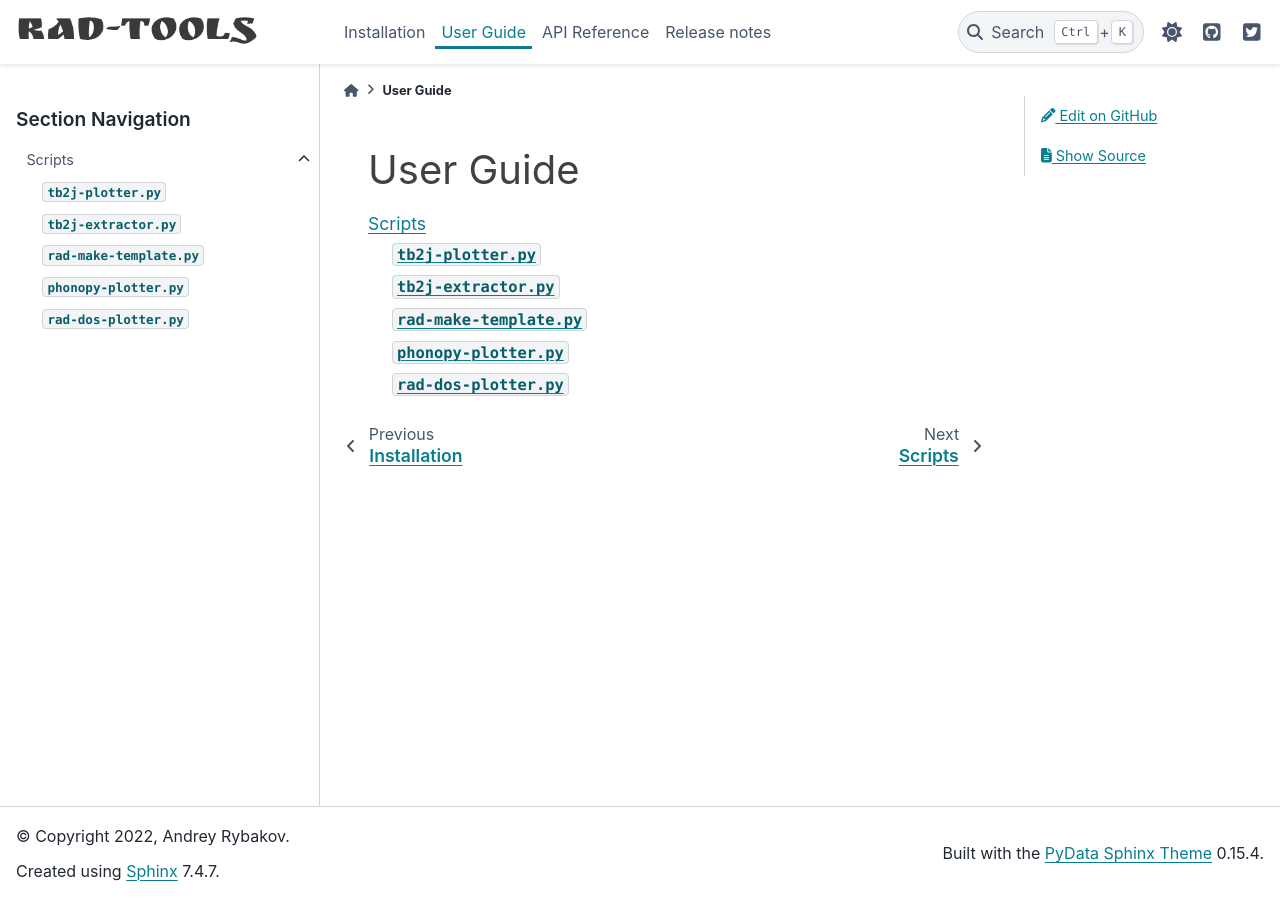
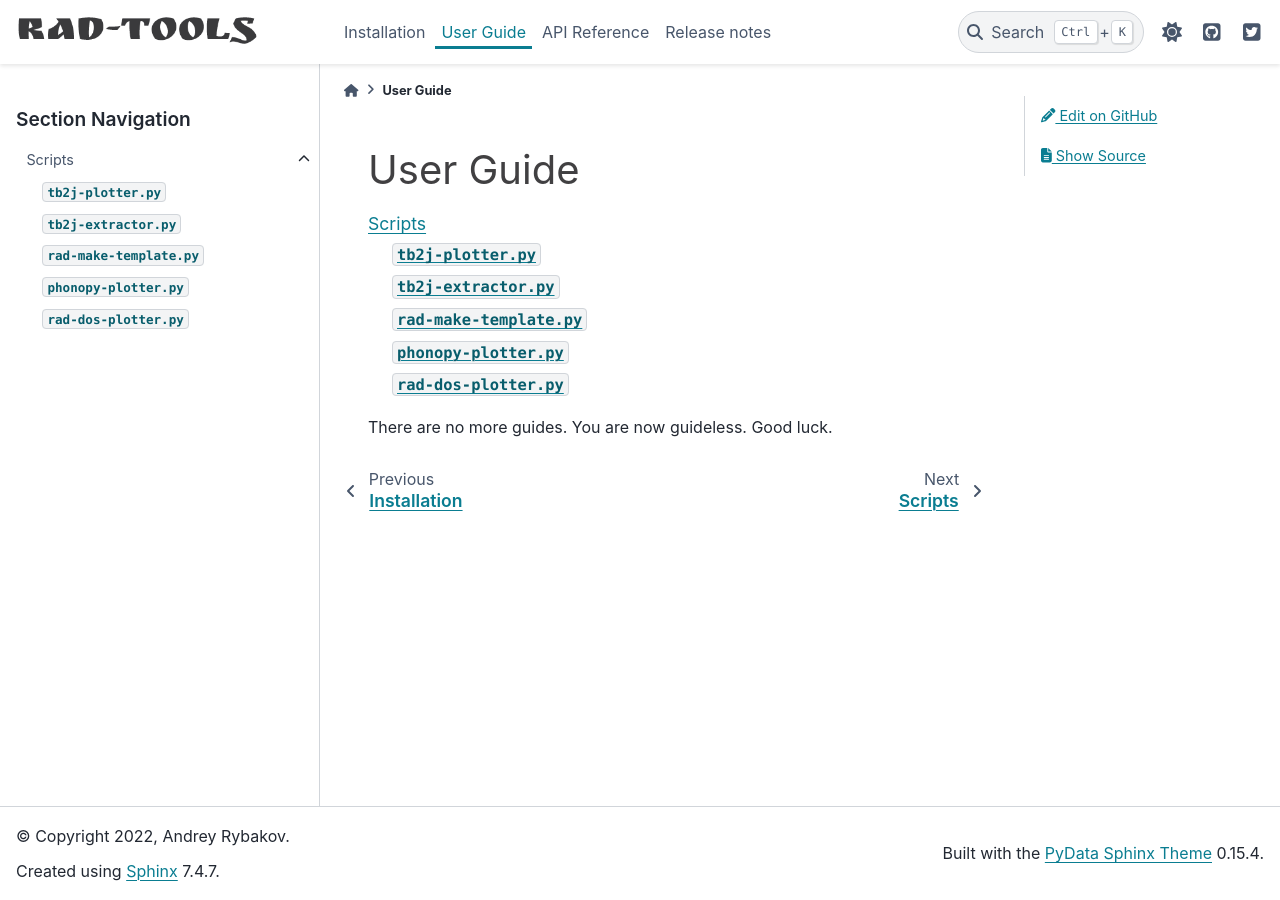
Before and after one commit to adrybakov/rad-tools, a Sphinx documentation site: the page built from docs/source/user-guide/guide.rst, in a window 1280 px wide. Built offline with Sphinx 7.4.7 and the PyData theme 0.15.4, drawn with Linux system fonts in a browser that asks for light colours.

Commit message:
Update guide.rst

```diff
--- a/docs/source/user-guide/guide.rst
+++ b/docs/source/user-guide/guide.rst
@@ -6,3 +6,5 @@ User Guide
    :maxdepth: 2
 
    scripts
+
+There are no more guides. You are now guideless. Good luck.
```
